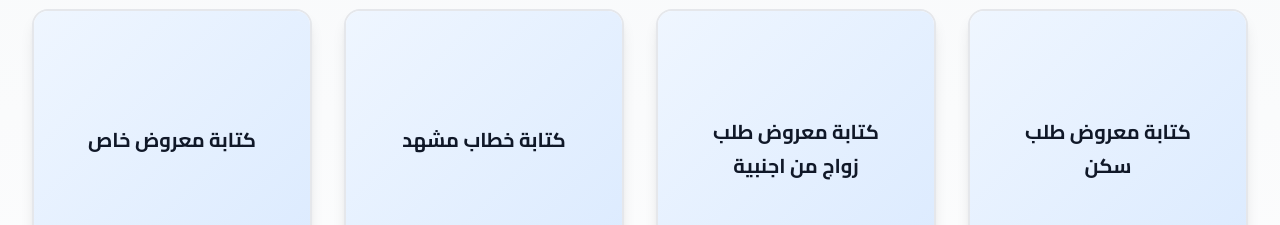
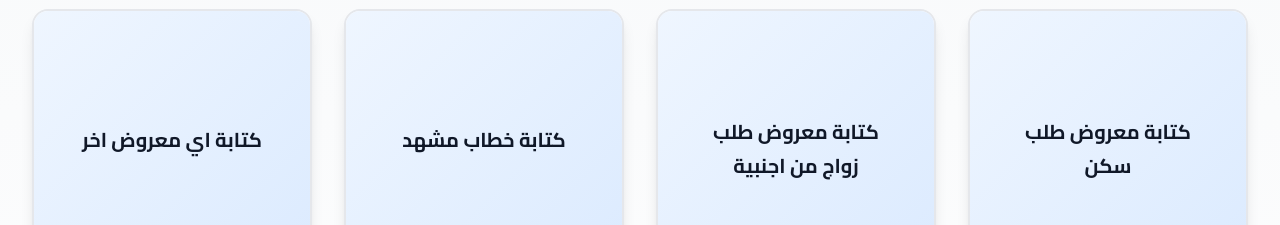
Before and after one commit to Abrajsa/m3roodii, a Next.js app: page / in a window 1280 px wide. Shown: the part 1520-1745 px from the top of the page. Built offline with nearby package versions, Linux system fonts and the light colour scheme.

Commit message:
تعديل اسم بطاقة 'معروض خاص' إلى 'اي معروض اخر' وتحديث إجابة سؤال الأسعار في FAQ

```diff
--- a/app/data/services.ts
+++ b/app/data/services.ts
@@ -316,7 +316,7 @@ export const services: Service[] = [
   },
   {
     id: 'custom-petition',
-    title: 'كتابة معروض خاص',
+    title: 'كتابة اي معروض اخر',
     description: `جميع المعلومات تعامل بسرية تامة
 
 تحتاج معروض او خطاب ولا تعرف من أين تبداء أو كيف تعبر اطمأن دع الامر و سنكتب لك معروض قوي و مؤثر يحل مشكلتك و يحقق هدفك . لدينا خبرة سنين طويلة نسخرها لمساعدتك . الخطاب القوي يجعل لك السبق في النظر في أمرك و الاهتمام به حيث نكتب الخطابات بطريقة تركز على تحقيق هدفك بعيدا عن المشتتات الذهنية و مشفوعا بالنقاط التي ترجح موقفك و تسهل الموافقة على طلبك ، فاي خطاب بهدف واضح و مكتوب بسلاسة و تناغم و معة المرفقات الشافعه له في الأغلب يتم قبوله . لديك فكرة او موضوع او شكوى او اي موضوع ولا تعرف تعبر عنه دع الامر لنا و سترى خطاب يسرك ويعبر عن ما تريد .
--- a/app/faq/page.tsx
+++ b/app/faq/page.tsx
@@ -36,7 +36,7 @@ export default function FAQ() {
     },
     {
       question: "ما هي أسعار خدماتكم؟",
-      answer: "أسعارنا تنافسية ومناسبة لجميع الفئات. تختلف الأسعار حسب نوع المعروض وتعقيده. يمكنك التواصل معنا للحصول على عرض سعر مناسب لاحتياجاتك."
+      answer: "يمكن الضغط على زر طلب معروض و اختيار نوع المعروض ثم نوع الخدمة و سوف يظهر لك التجميع النهائي تحت و تسعدنا خدمتك ."
     },
     {
       question: "كيف يمكنني التواصل معكم؟",
```
Also changed, not shown: app/components/ServiceCardsDetail.tsx (line endings or trailing spaces), app/services/page.tsx (line endings or trailing spaces).
